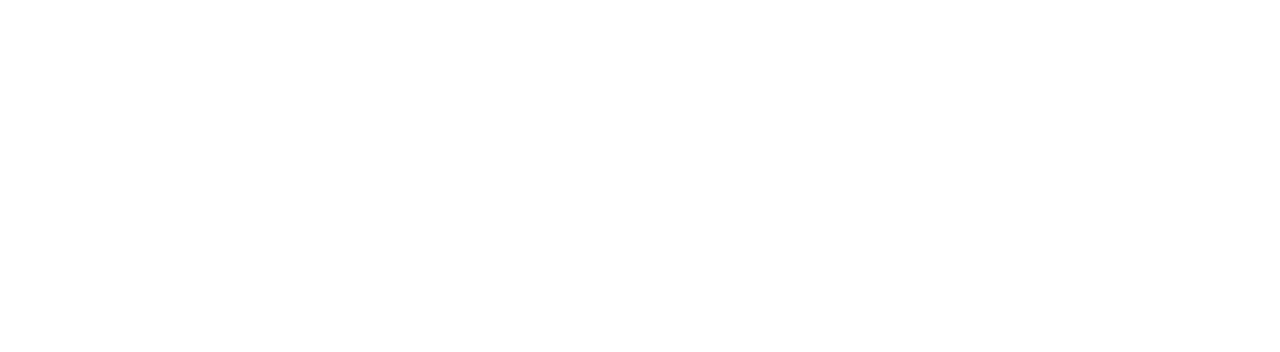
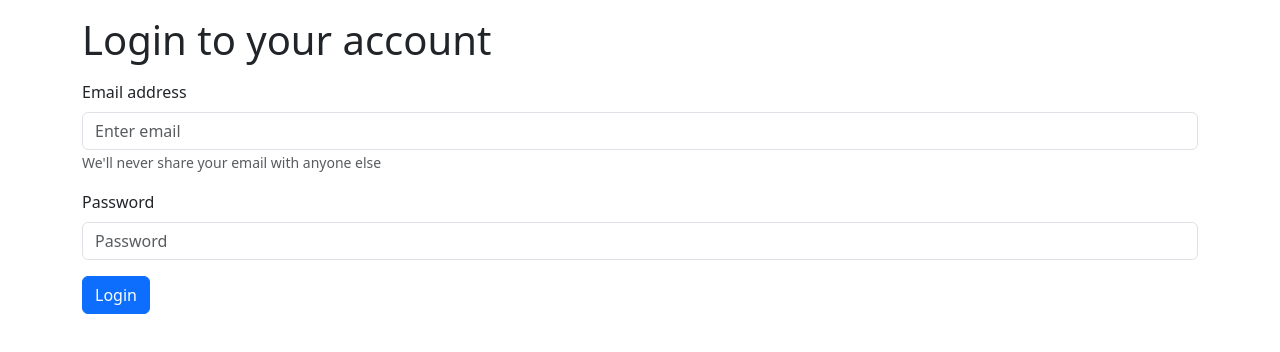
Before and after one commit to ACZH05/simple-login-app, a React (Vite) app: page /login in a window 1280 px wide. Before the commit this address had no page. Shown: the top 352 px of the page. Built offline with nearby package versions, Linux system fonts and the light colour scheme.

Commit message:
Add login form

```diff
--- a/src/App.jsx
+++ b/src/App.jsx
@@ -1,5 +1,7 @@
+import 'bootstrap/dist/css/bootstrap.css';
 import { BrowserRouter, Route, Routes } from "react-router-dom"
 import Home from "./pages/Home"
+import Login from "./pages/Login.jsx"
 
 
 function App() {
@@ -7,6 +9,7 @@
     <BrowserRouter>
       <Routes>
         <Route element={ <Home /> } path='/' />
+        <Route element={ <Login /> } path='/login' />
       </Routes>
     </BrowserRouter>
   )
--- a/src/pages/Login.jsx
+++ b/src/pages/Login.jsx
@@ -1,9 +1,25 @@
-function Login() {
+import { Form, Button, Container } from 'react-bootstrap'
+import { useState } from 'react'
+
+export default function Login() {
+    const [username, setUsername] = useState("")
+    const [password, setPassword] = useState("")
+
   return (
-    <div>
-
-    </div>
+      <Container>
+          <h1 className='my-3'>Login to your account</h1>
+            <Form>
+                <Form.Group className="mb-3" controlId="formGroupEmail">
+                    <Form.Label>Email address</Form.Label>
+                    <Form.Control type="email" placeholder="Enter email" value={username} onChange={(e) => setUsername(e.target.value)} />
+                    <Form.Text className='text-muted'>We&apos;ll never share your email with anyone else</Form.Text>
+                </Form.Group>
+                <Form.Group className="mb-3" controlId="formGroupPassword">
+                    <Form.Label>Password</Form.Label>
+                    <Form.Control type="password" placeholder="Password" value={password} onChange={(e) => setPassword(e.target.value)} />
+                </Form.Group>
+                <Button variant="primary">Login</Button>
+            </Form>
+      </Container>
   )
 }
-
-export default Login
```
